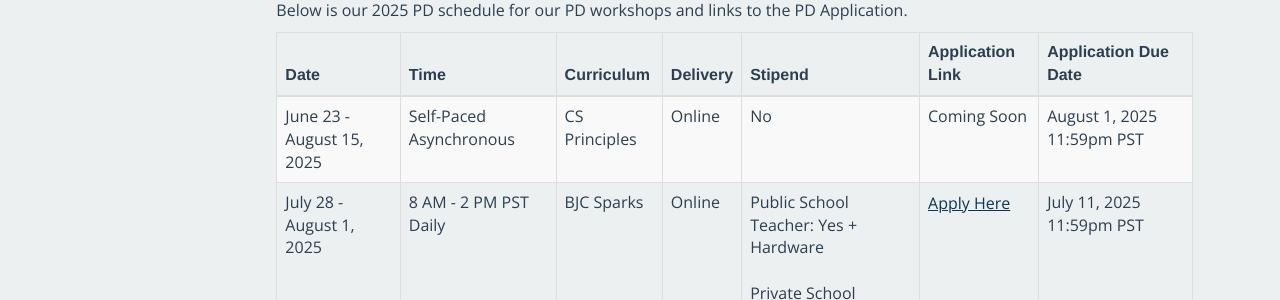
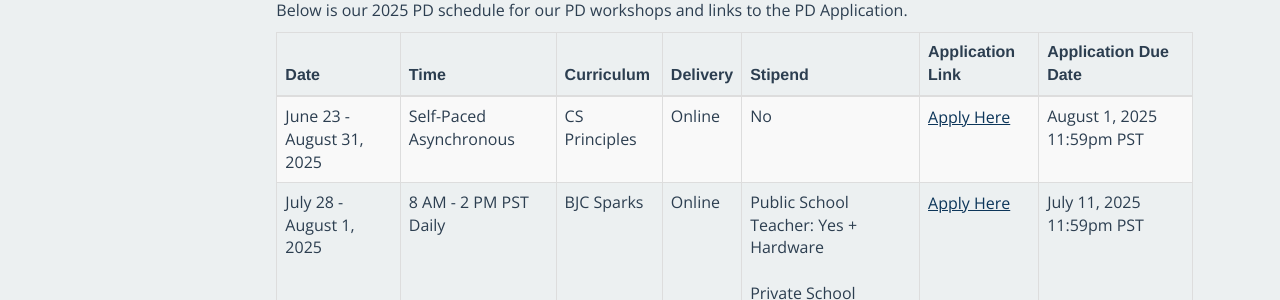
Before and after one commit to beautyjoy/beautyjoy.github.io, a Jekyll site: the page built from summer-pd/index.md, in a window 1280 px wide and 900 px high, scrolled down 1170 px. Shown: the part 155-455 px from the top of the window. Built offline with Jekyll 4.4.1, drawn with Linux system fonts in a browser that asks for light colours.

Commit message:
Added CSP PD App Link

```diff
--- a/summer-pd/index.md
+++ b/summer-pd/index.md
@@ -88,12 +88,12 @@
 </thead>
 <tbody>
   <tr>
-    <td>June 23 - August 15, 2025</td>
+    <td>June 23 - August 31, 2025</td>
     <td>Self-Paced Asynchronous</td>
     <td>CS Principles</td>
     <td>Online</td>
     <td>No</td>
-    <td>Coming Soon</td>
+    <td><a href="https://bit.ly/bjcpdapcsp25">Apply Here</a></td>
     <td>August 1, 2025 11:59pm PST</td>
   </tr>
   <tr>
```
